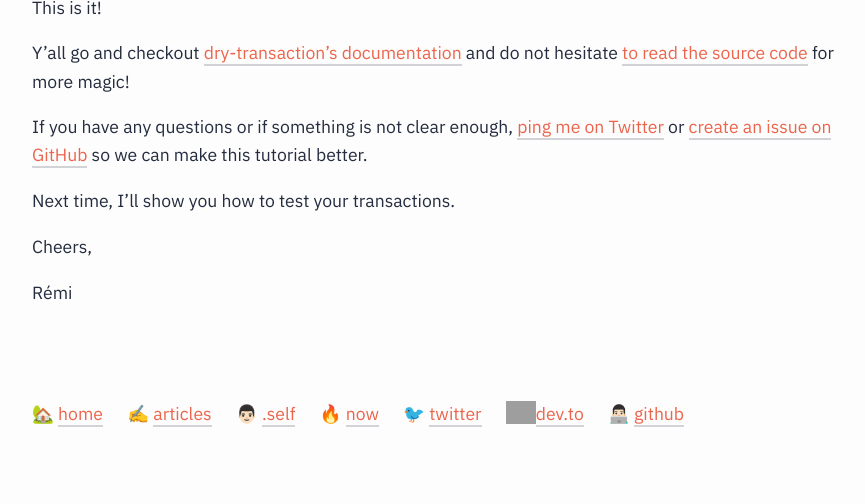
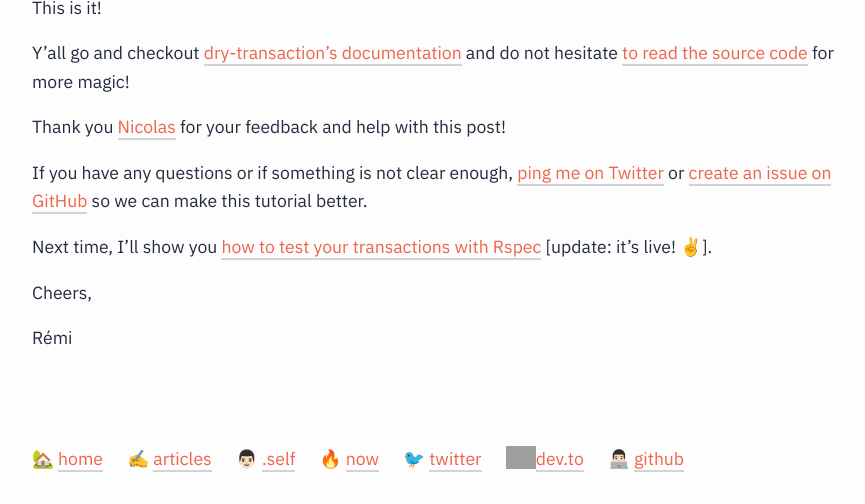
Before and after one commit to merciremi/remicodes, a Jekyll site: the page built from _posts/2019-09-10-transactions-in-rails.md, in a window 1280 px wide and 900 px high, scrolled down 8537 px, cut to the strip 396-900 px from the top of the window. Shown: the whole strip, without its empty margins (192-1057 px from the left). Built offline with Jekyll 4.4.1, drawn with Linux system fonts in a browser that asks for light colours; some web fonts are replaced; comment, search, counter and statistics services are not loaded; before the commit the page ends 9391 px from its top, so only the background shows below that; grey boxes are pictures that could not be loaded.

Commit message:
Add credit where credits due

```diff
--- a/_layouts/post.html
+++ b/_layouts/post.html
@@ -14,10 +14,10 @@ layout: default
       {% unless words contains "-" %}
         {{ words | plus: 250 | divided_by: 250 | append: " minute read" }}
       {% endunless %}
-  </span> -
+  </span>
 
   <span>
-    {% if page.lang %} 🇫🇷 [fr] {% endif %}
+     - {% if page.lang %} 🇫🇷 [fr] {% endif %}
   </span>
   </div>
 
--- a/_posts/2019-09-10-transactions-in-rails.md
+++ b/_posts/2019-09-10-transactions-in-rails.md
@@ -329,9 +329,11 @@ This is it!
 
 Y'all go and checkout [dry-transaction's documentation](https://dry-rb.org/gems/dry-transaction/) and do not hesitate [to read the source code](https://github.com/dry-rb/dry-transaction/) for more magic!
 
+Thank you [Nicolas](https://twitter.com/nicoolas25) for your feedback and help with this post!
+
 If you have any questions or if something is not clear enough, [ping me on Twitter](https://twitter.com/mercier_remi) or [create an issue on GitHub](https://github.com/merciremi/remicodes/issues/new) so we can make this tutorial better.
 
-Next time, I'll show you how to test your transactions.
+Next time, I'll show you [how to test your transactions with Rspec]({{site.baseurl}}/testing-business-transactions-in-rails/) [update: it's live! ✌️].
 
 Cheers,
 
```
Also changed, not shown: _posts/2019-10-16-apprendre-à-signer.md (+1 -1 lines).
